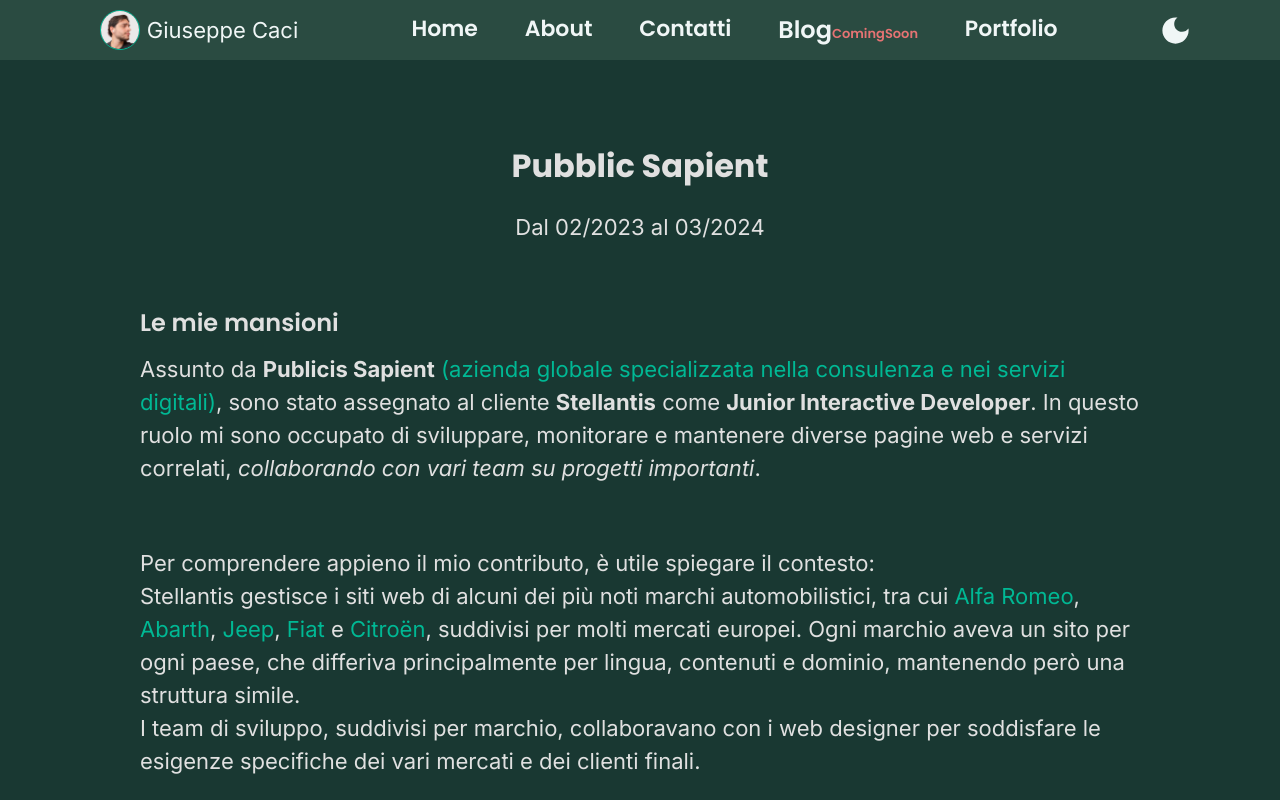
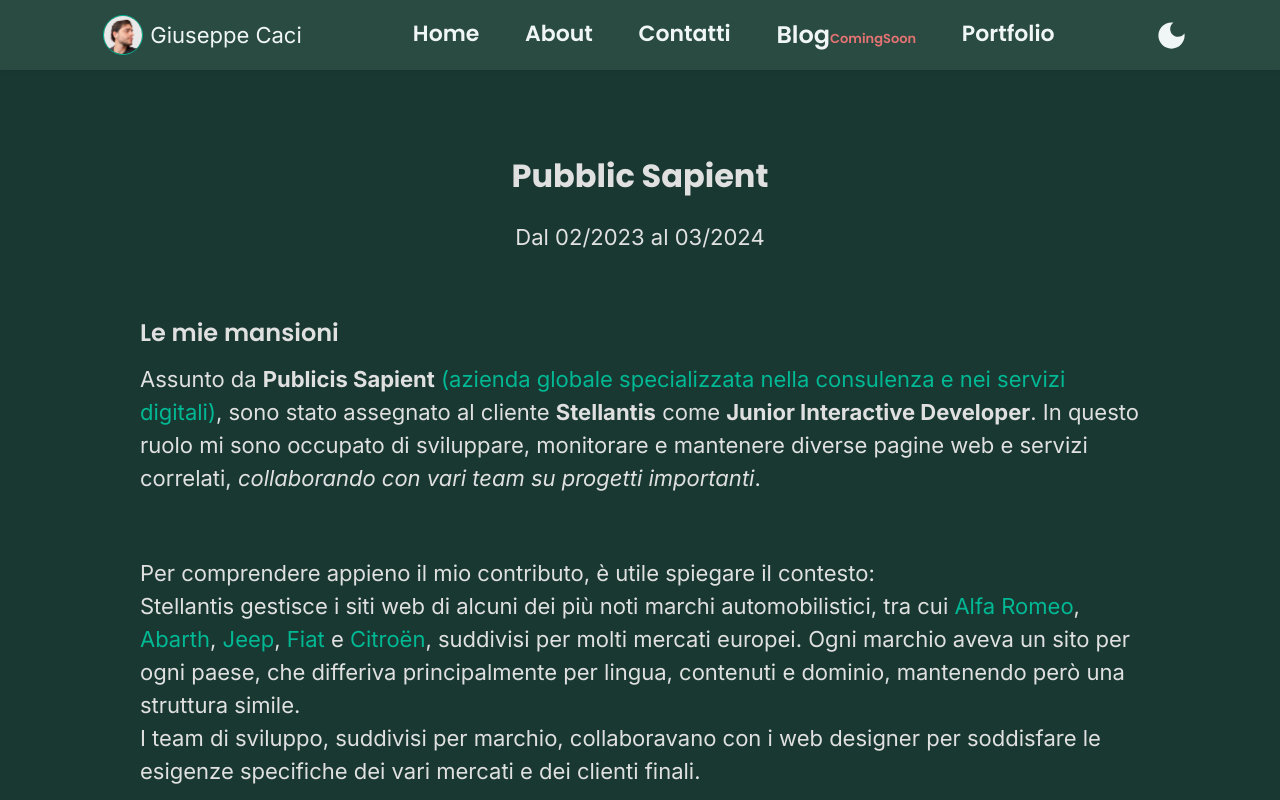
Before and after one commit to GiuseppeCaci/React-Sass-My-Portfolio, a React (Vite) app: page /portfolio/collaborazione-01 in a window 1280 px wide. Shown: the top 800 px of the page. Built offline with nearby package versions, Linux system fonts and the light colour scheme; no server answers.

Commit message:
nav primary allineata alla nav secondary

```diff
--- a/src/assets/styles/css/main.css
+++ b/src/assets/styles/css/main.css
@@ -1,3 +1,7 @@
+@import url("https://fonts.googleapis.com/css2?family=Roboto:wght@400;700&family=Open+Sans:wght@400;600&display=swap");
+@import url("https://fonts.googleapis.com/css2?family=Poppins:ital,wght@0,100;0,200;0,300;0,400;0,500;0,600;0,700;0,800;0,900;1,100;1,200;1,300;1,400;1,500;1,600;1,700;1,800;1,900&display=swap");
+@import url("https://fonts.googleapis.com/css2?family=Inter:ital,opsz,wght@0,14..32,100..900;1,14..32,100..900&family=Montserrat:ital,wght@0,100..900;1,100..900&family=Poppins:ital,wght@0,100;0,200;0,300;0,400;0,500;0,600;0,700;0,800;0,900;1,100;1,200;1,300;1,400;1,500;1,600;1,700;1,800;1,900&display=swap");
+@import url("https://fonts.googleapis.com/css2?family=Montserrat:ital,wght@0,100..900;1,100..900&display=swap");
 @import url("https://fonts.googleapis.com/css2?family=Roboto:wght@400;700&family=Open+Sans:wght@400;600&display=swap");
 @import url("https://fonts.googleapis.com/css2?family=Poppins:ital,wght@0,100;0,200;0,300;0,400;0,500;0,600;0,700;0,800;0,900;1,100;1,200;1,300;1,400;1,500;1,600;1,700;1,800;1,900&display=swap");
 @import url("https://fonts.googleapis.com/css2?family=Inter:ital,opsz,wght@0,14..32,100..900;1,14..32,100..900&family=Montserrat:ital,wght@0,100..900;1,100..900&family=Poppins:ital,wght@0,100;0,200;0,300;0,400;0,500;0,600;0,700;0,800;0,900;1,100;1,200;1,300;1,400;1,500;1,600;1,700;1,800;1,900&display=swap");
@@ -432,9 +436,13 @@
 }
 
 .nav-primary {
+  position: sticky;
+  top: 0;
   display: flex;
   flex-wrap: wrap;
-  padding: 10px;
+  padding: 15px;
+  z-index: 99;
+  box-shadow: 0 1px 3px rgba(0, 0, 0, 0.1);
 }
 .nav-primary .nav-primary-logo {
   display: flex;
--- a/src/assets/styles/scss/layout/_header.scss
+++ b/src/assets/styles/scss/layout/_header.scss
@@ -313,9 +313,14 @@
 //MENU DESKTOP / TABLET
 
 .nav-primary {
+  position: sticky;
+  top:0;
   display: flex;
   flex-wrap: wrap;
-  padding: 10px;
+  padding: 15px;
+  z-index: 99;
+  box-shadow: 0 1px 3px rgba(0, 0, 0, 0.1);
+
 
   .nav-primary-logo {
     @include responsive-flex(row, center, center);
```
Also changed, not shown: 1 other file (tests, documents, lock files or other folders).
